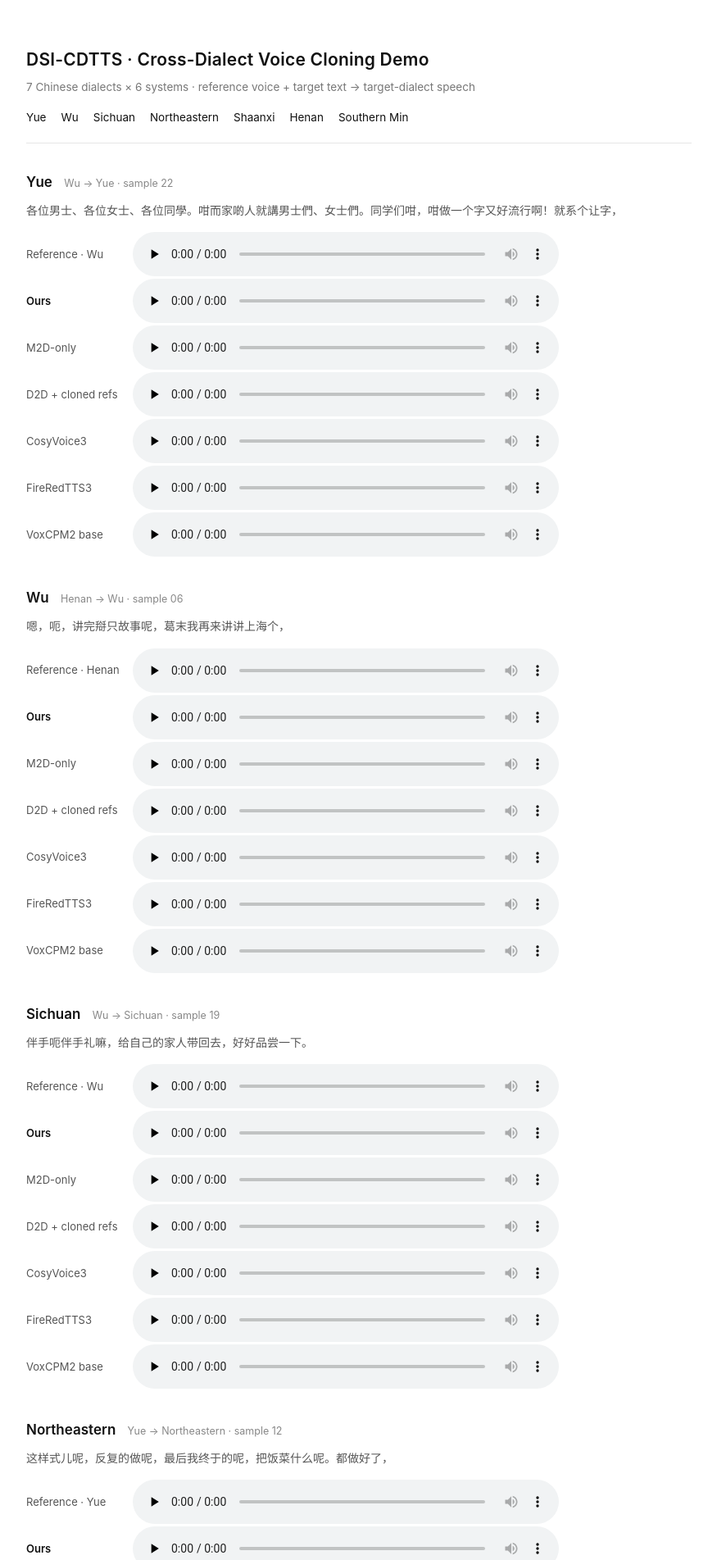
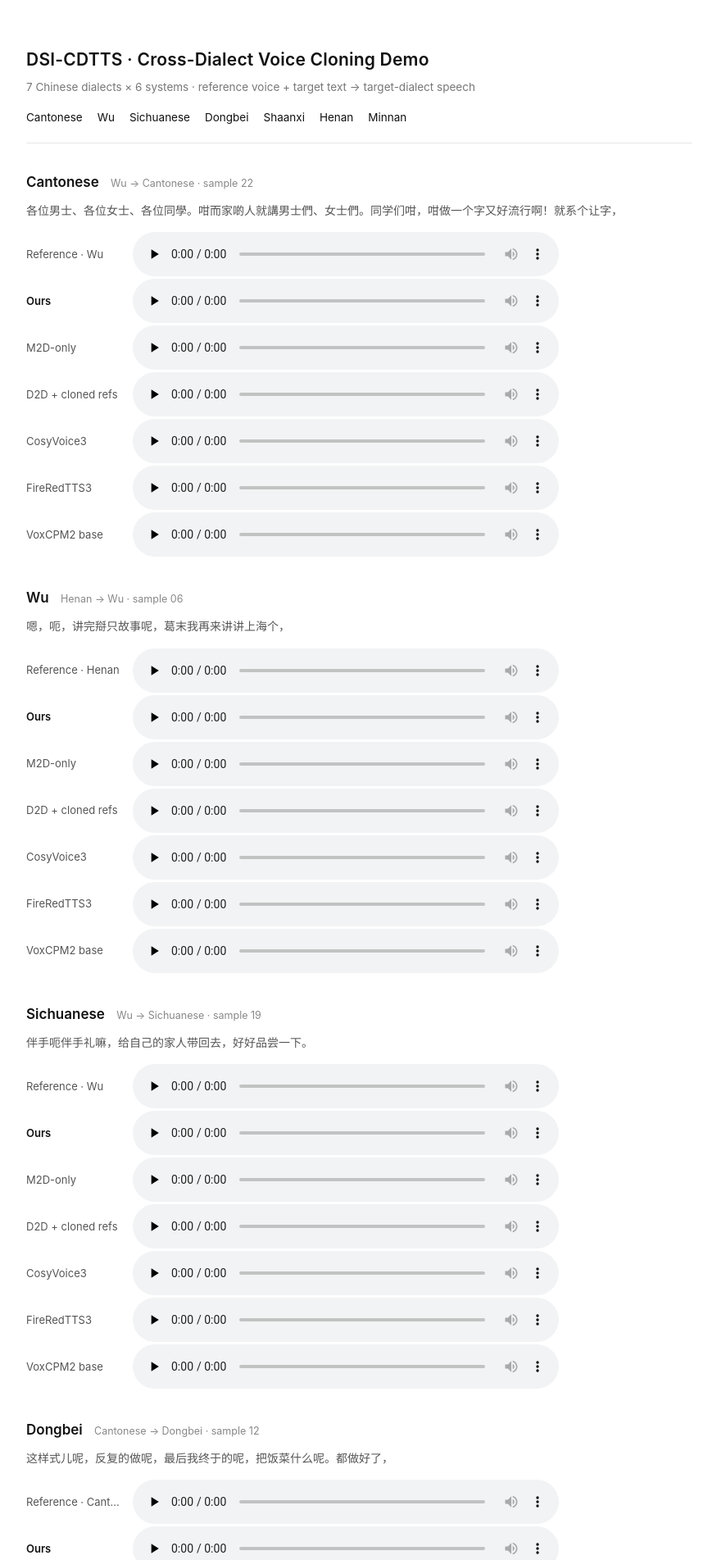
Before and after one commit to OpenDialect/DSI-CDTTS, a plain HTML site: page index.html in a window 1280 px wide. Shown: the top 1903 px of the page at 82% size, without its empty margins (202-1077 px from the left). Drawn offline with Linux system fonts and the light colour scheme.

Commit message:
Align dialect English names

```diff
--- a/index.html
+++ b/index.html
@@ -14,19 +14,19 @@
   <h1>DSI-CDTTS · Cross-Dialect Voice Cloning Demo</h1>
   <p class="sub">7 Chinese dialects × 6 systems · reference voice + target text → target-dialect speech</p>
   <nav aria-label="Dialects">
-    <a href="#01_yue_s22">Yue</a>
+    <a href="#01_yue_s22">Cantonese</a>
     <a href="#02_wu_s06">Wu</a>
-    <a href="#03_sichuan_s19">Sichuan</a>
-    <a href="#04_dongbei_s12">Northeastern</a>
+    <a href="#03_sichuan_s19">Sichuanese</a>
+    <a href="#04_dongbei_s12">Dongbei</a>
     <a href="#05_shaanxi_s30">Shaanxi</a>
     <a href="#06_henan_s21">Henan</a>
-    <a href="#07_minnan_s29">Southern Min</a>
+    <a href="#07_minnan_s29">Minnan</a>
   </nav>
 </header>
 
 <main>
   <section id="01_yue_s22">
-    <h2>Yue <span class="meta">Wu → Yue · sample 22</span></h2>
+    <h2>Cantonese <span class="meta">Wu → Cantonese · sample 22</span></h2>
     <p class="text" lang="zh">各位男士、各位女士、各位同學。咁而家啲人就講男士們、女士們。同学们咁，咁做一个字又好流行啊！就系个让字，</p>
     <div class="audio-row">
       <span class="label">Reference · Wu</span>
@@ -92,7 +92,7 @@
   </section>
 
   <section id="03_sichuan_s19">
-    <h2>Sichuan <span class="meta">Wu → Sichuan · sample 19</span></h2>
+    <h2>Sichuanese <span class="meta">Wu → Sichuanese · sample 19</span></h2>
     <p class="text" lang="zh">伴手呃伴手礼嘛，给自己的家人带回去，好好品尝一下。</p>
     <div class="audio-row">
       <span class="label">Reference · Wu</span>
@@ -125,10 +125,10 @@
   </section>
 
   <section id="04_dongbei_s12">
-    <h2>Northeastern <span class="meta">Yue → Northeastern · sample 12</span></h2>
+    <h2>Dongbei <span class="meta">Cantonese → Dongbei · sample 12</span></h2>
     <p class="text" lang="zh">这样式儿呢，反复的做呢，最后我终于的呢，把饭菜什么呢。都做好了，</p>
     <div class="audio-row">
-      <span class="label">Reference · Yue</span>
+      <span class="label">Reference · Cantonese</span>
       <audio controls preload="none" src="cases/04_dongbei_s12/ref.mp3"></audio>
     </div>
     <div class="audio-row ours">
@@ -158,10 +158,10 @@
   </section>
 
   <section id="05_shaanxi_s30">
-    <h2>Shaanxi <span class="meta">Sichuan → Shaanxi · sample 30</span></h2>
+    <h2>Shaanxi <span class="meta">Sichuanese → Shaanxi · sample 30</span></h2>
     <p class="text" lang="zh">呃磨面的那上午俺婆说你去给咱带预先换些面去</p>
     <div class="audio-row">
-      <span class="label">Reference · Sichuan</span>
+      <span class="label">Reference · Sichuanese</span>
       <audio controls preload="none" src="cases/05_shaanxi_s30/ref.mp3"></audio>
     </div>
     <div class="audio-row ours">
@@ -224,10 +224,10 @@
   </section>
 
   <section id="07_minnan_s29">
-    <h2>Southern Min <span class="meta">Yue → Southern Min · sample 29</span></h2>
+    <h2>Minnan <span class="meta">Cantonese → Minnan · sample 29</span></h2>
     <p class="text" lang="zh">上介迄落，就是讲啊，生活咱食吼较简单，吼啊尽量会当爱去食比方敢若较环保诶物件，</p>
     <div class="audio-row">
-      <span class="label">Reference · Yue</span>
+      <span class="label">Reference · Cantonese</span>
       <audio controls preload="none" src="cases/07_minnan_s29/ref.mp3"></audio>
     </div>
     <div class="audio-row ours">
```
Also changed, not shown: docs/preview-desktop.png, 1 other file.
